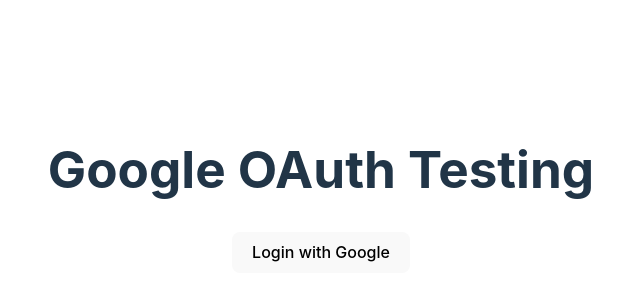
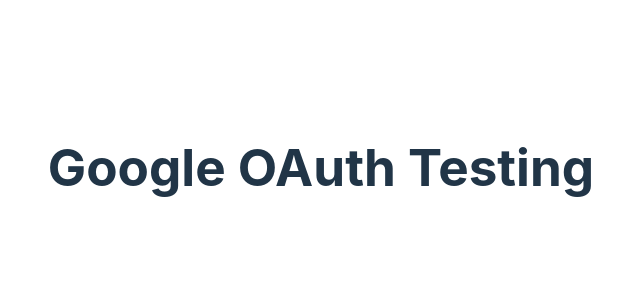
Before and after one commit to kgriffo/auth, a React (Vite) app: page / in a window 1280 px wide. Shown: the part 218-518 px from the top of the page, without its empty margins (319-959 px from the left). Built offline with nearby package versions, Linux system fonts and the light colour scheme.

Commit message:
simplified login

```diff
--- a/src/App.jsx
+++ b/src/App.jsx
@@ -1,28 +1,23 @@
 /* import { useState } from "react";
 import reactLogo from "./assets/react.svg";
 import viteLogo from "/vite.svg"; */
-import { useGoogleLogin } from "@react-oauth/google";
-import axios from "axios";
+import { GoogleLogin } from "@react-oauth/google";
 import "./App.css";
 
 function Auth() {
-  const googleLogin = useGoogleLogin({
-    onSuccess: async (tokenResponse) => {
-      console.log(tokenResponse);
-      const userInfo = await axios.get(
-        "https://www.googleapis.com/oauth2/v3/userinfo",
-        { headers: { Authorization: "Bearer <tokenResponse.access_token>" } }
-      );
-
-      console.log(userInfo);
-    },
-    onError: (errorResponse) => console.log(errorResponse),
-  });
-
   return (
     <div style={{ textAlign: "center", marginTop: "50px" }}>
       <h1>Google OAuth Testing</h1>
-      <button onClick={() => googleLogin()}>Login with Google</button>
+      <div style={{ display: "inline-block" }}>
+        <GoogleLogin
+          onSuccess={(credentialResponse) => {
+            console.log(credentialResponse);
+          }}
+          onError={() => {
+            console.log("Login Failed");
+          }}
+        />
+      </div>
     </div>
   );
 }
```
